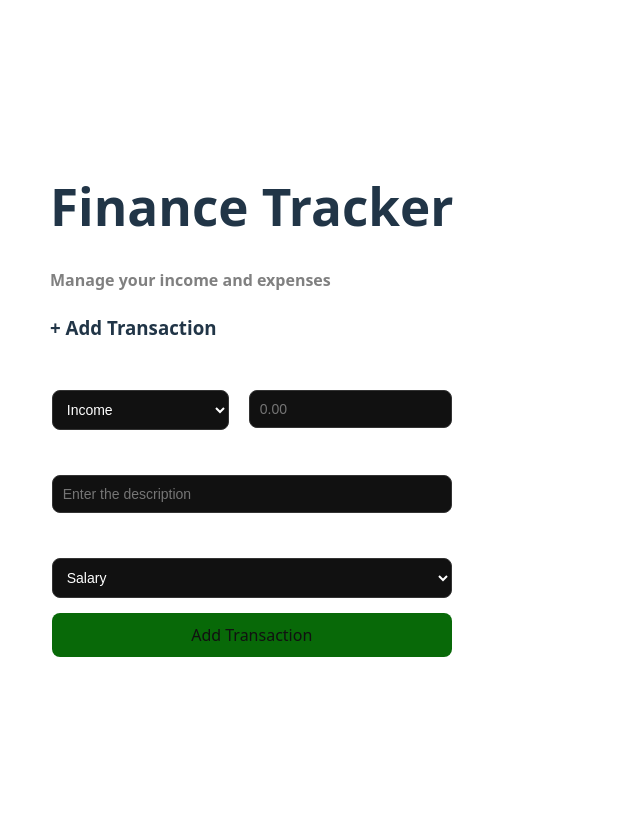
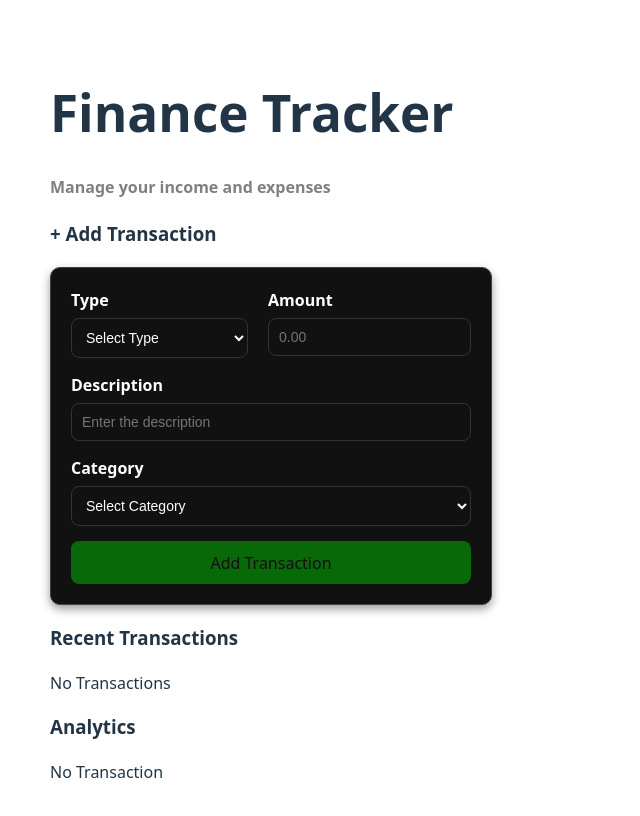
Before and after one commit to saujanyamahajan/Ledger, a React (Vite) app: page / in a window 1280 px wide. Shown: the top 816 px of the page, without its empty margins (0-640 px from the left). Built offline with nearby package versions, Linux system fonts and the light colour scheme.

Commit message:
feat: Transaction graph init

```diff
--- a/package.json
+++ b/package.json
@@ -12,7 +12,8 @@
   "dependencies": {
     "react": "^19.1.1",
     "react-dom": "^19.1.1",
-    "react-router": "^7.9.1"
+    "react-router": "^7.9.1",
+    "recharts": "^3.2.1"
   },
   "devDependencies": {
     "@eslint/js": "^9.35.0",
--- a/src/App.css
+++ b/src/App.css
@@ -1,5 +1,5 @@
 #root {
-  /* max-width: 1280px; */
+  max-width: 1280px;
   /* margin: 0 auto; */
    padding: 50px;
   /* text-align: center; */
--- a/src/App.jsx
+++ b/src/App.jsx
@@ -1,6 +1,9 @@
-//import { useState } from "react";
+ import { useState } from "react";
 import "./App.css";
 import AddTransaction from "./components/AddTransaction.jsx";
+import RecentTransaction from "./components/RecentTransaction.jsx";
+import TransactionGraph from "./components/TransactionGraph.jsx";
+
 // ✅ MVP Features
 // Add income & expense transactions
 // Show balance (total income – total expenses)
@@ -13,47 +16,19 @@ import AddTransaction from "./components/AddTransaction.jsx";
 // Data persistence (LocalStorage or backend API later)
 
 function App() {
+  const [transactions, setTransaction] = useState([]);
+  const addTransaction = (transaction) => {
+    setTransaction([...transactions, transaction]);
+  };
   return (
     <>
       <h1>Finance Tracker </h1>
       <h4>Manage your income and expenses</h4>
-      <AddTransaction />
+      <AddTransaction onAdd={addTransaction} />
+      <RecentTransaction transactions={transactions} />
+      <TransactionGraph transactions={transactions}/>
     </>
   );
 }
 
 export default App;
-
-//   const [text, setText] = useState("");
-//   const [transactions, setTransaction] = useState([]);
-//   const addTransaction = () => {
-//     if (text.trim() === "") {
-//       alert("Please enter the task!");
-//       return;
-//     }
-//     setTransaction([...transactions, { text }]); // store initial array +text
-//     setText("");
-//   };
-//   return (
-//     <>
-//       <h1>Ledger</h1>
-//       <input
-//         style={{ padding: "10px", width: "300px" }}
-//         placeholder="Add income & expense transactions"
-//         onChange={(e) => {
-//           setText(e.target.value);
-//         }}
-//         value={text} // This makes it a controlled component
-//         //text state changes → value={text} updates the input display
-//         //Without value={text}: The input would be "uncontrolled" - React wouldn't know what's in it
-//       />
-//       <button style={{ marginLeft: "20px" }} onClick={addTransaction}>
-//         Add
-//       </button>
-//        <ul>
-//          {transactions.map((transaction, index) => (
-//            <li key={index}>{transaction.text}</li>
-//          ))}
-//        </ul>
-//     </>
-//   );
--- a/src/components/AddTransaction.css
+++ b/src/components/AddTransaction.css
@@ -1,10 +1,16 @@
 
 .form-container {
+  width: 100%;            /* responsive */
+  max-width: 400px;
     display: flex;
     flex-direction: column;
     gap: 15px;
-    max-width: 400px;
     margin: auto;
+    border: 1px solid #444;
+    border-radius: 10px;
+    background-color: #111;
+    box-shadow: 0 4px 10px rgba(0, 0, 0, 0.4);
+    padding: 20px;
   }
 
   .form-row {
--- a/src/components/AddTransaction.jsx
+++ b/src/components/AddTransaction.jsx
@@ -1,6 +1,19 @@
+import { useState } from "react";
 import "./AddTransaction.css";
+function AddTransaction({onAdd}) {
+  const [type, setType] = useState("");
+  const [amount, setAmount] = useState("");
+  const [description, setDescription] = useState("");
+  const [category, setCategory] = useState("");
 
-function AddTransaction() {
+  const btnAddTransaction = () => {
+    if (!type || !amount || !description || !category) return;
+     onAdd({ type, amount: Number(amount), description, category });
+    setType("");
+    setAmount("");
+    setDescription("");
+    setCategory("");
+  };
   return (
     <>
       <h3>+ Add Transaction</h3>
@@ -8,23 +21,53 @@ function AddTransaction() {
         <div className="form-row">
           <div className="form-group">
             <label htmlFor="typeOfTransaction">Type</label>
-            <select id="typeOfTransaction">
+            <select
+              id="typeOfTransaction"
+              value={type}
+              onChange={(e) => {
+                setType(e.target.value);
+              }}
+            >
+              <option value="" disabled>
+                Select Type
+              </option>
               <option>Income</option>
               <option>Expense</option>
             </select>
           </div>
           <div className="form-group">
             <label htmlFor="amount">Amount</label>
-            <input id="amount" placeholder="0.00" />
+            <input
+              id="amount"
+              placeholder="0.00"
+              type="number"
+              onChange={(e) => {
+                setAmount(e.target.value);
+              }}
+              value={amount}
+            />
           </div>
         </div>
         <div className="form-group">
           <label htmlFor="description">Description</label>
-          <input id="description" placeholder="Enter the description" />
+          <input
+            id="description"
+            placeholder="Enter the description"
+            onChange={(e) => {
+              setDescription(e.target.value);
+            }}
+            value={description}
+          />
         </div>
         <div className="form-group">
           <label htmlFor="category">Category</label>
-          <select id="category">
+          <select
+            id="category"
+            value={category}
+            onChange={(e) => {
+              setCategory(e.target.value);
+            }}
+          >
             <option value="" disabled>
               Select Category
             </option>
@@ -35,7 +78,9 @@ function AddTransaction() {
             <option>Other</option>
           </select>
         </div>
-        <button id="btnAddTransaction">Add Transaction</button>
+        <button id="btnAddTransaction" onClick={btnAddTransaction}>
+          Add Transaction
+        </button>
       </div>
     </>
   );
--- /dev/null
+++ b/src/components/RecentTransaction.css
@@ -0,0 +1,8 @@
+
+.form {
+    border: 1px solid #444;      /* outline */
+    border-radius: 10px;         /* rounded corners */
+    background-color: #111;      /* dark background */
+    box-shadow: 0 4px 10px rgba(0, 0, 0, 0.4); /* shadow */
+    padding: 10px;
+  }
--- /dev/null
+++ b/src/components/RecentTransaction.jsx
@@ -0,0 +1,24 @@
+// import { useState } from "react";
+
+function RecentTransaction({ transactions }) {
+  return (
+    <>
+    <div className="Form">
+      <h3>Recent Transactions</h3>
+      {transactions.length === 0 ? (
+        <p>No Transactions</p>
+      ) : (
+        <ul>
+          {transactions.map((t, index) => (
+            <li key={index}>
+              {t.type} - {t.amount} - {t.description} - {t.category}
+            </li>
+          ))}
+        </ul>
+      )}
+      </div>
+    </>
+  );
+}
+
+export default RecentTransaction;
--- /dev/null
+++ b/src/components/TransactionGraph.jsx
@@ -0,0 +1,22 @@
+import { BarChart, Bar, XAxis, YAxis, CartesianGrid, Tooltip } from "recharts";
+
+function TransactionGraph({ transactions }) {
+  return (
+    <div>
+      <h3>Analytics</h3>
+      {transactions.length === 0 ? (
+        <p>No Transaction</p>
+      ) : (
+        <BarChart width={500} height={300} data={transactions}>
+          <CartesianGrid stroke="#ccc" strokeDasharray="3 3" />
+          <XAxis dataKey="type" />
+          <YAxis />
+          <Tooltip />
+          <Bar dataKey="amount" fill="gray" />
+        </BarChart>
+      )}
+    </div>
+  );
+}
+
+export default TransactionGraph;
```
Also changed, not shown: 1 other file (tests, documents, lock files or other folders).
